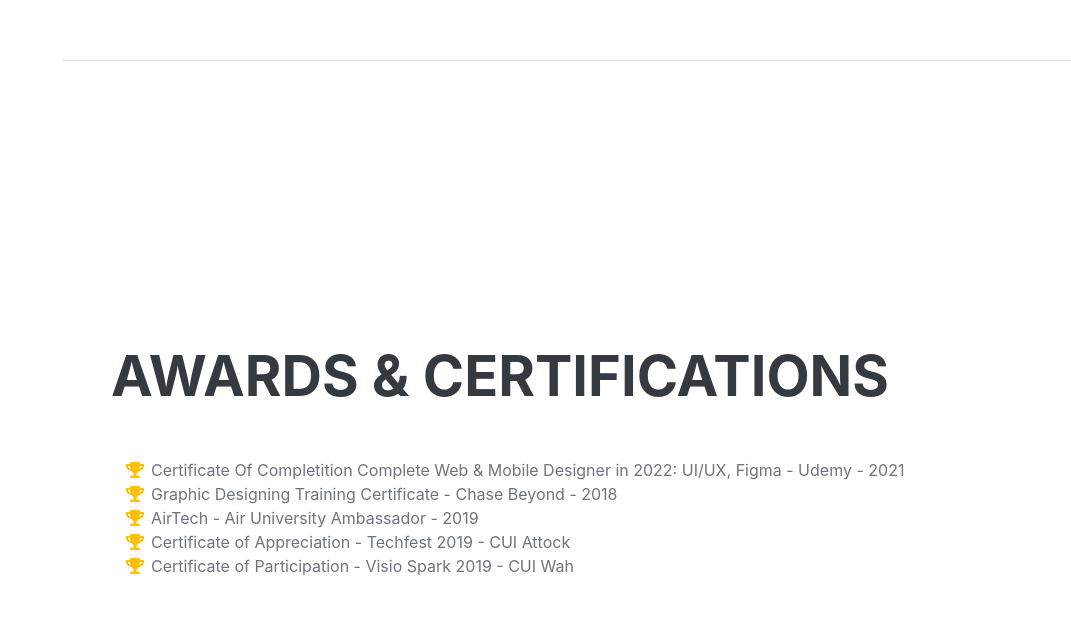
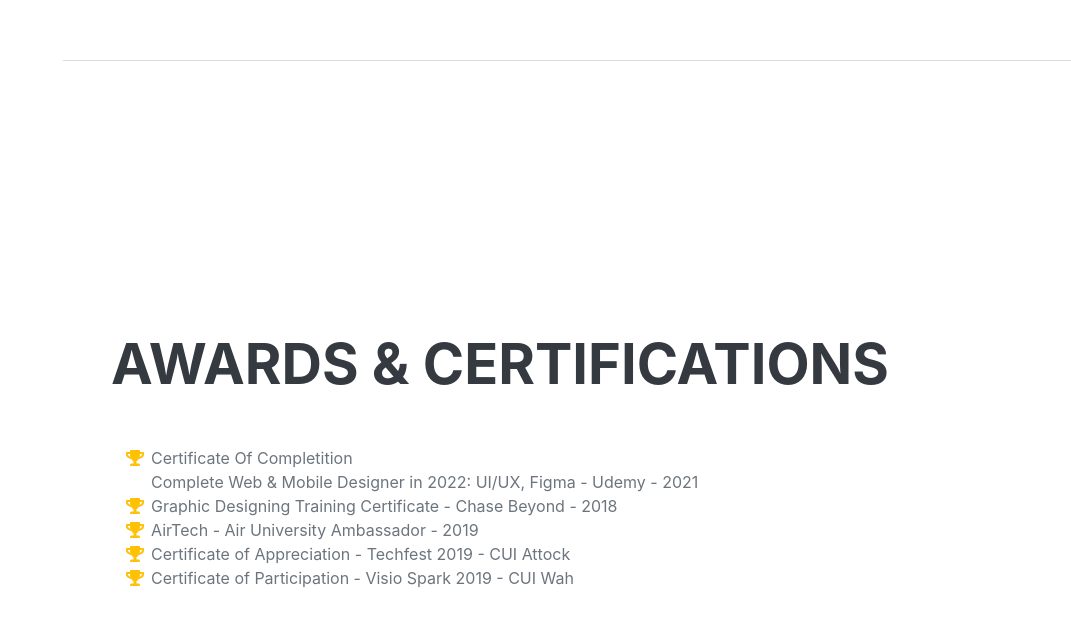
Before and after one commit to UsmanDurrani1999/Resume-US-ML-GD, a plain HTML site: page index.html in a window 1280 px wide. Shown: the part 4360-4985 px from the top of the page, without its empty margins (209-1280 px from the left). Drawn offline with nearby package versions, Linux system fonts and the light colour scheme; a web font is replaced by a local one.

Commit message:
Update index.html

```diff
--- a/index.html
+++ b/index.html
@@ -235,7 +235,7 @@
                     <ul class="fa-ul mb-0">
                         <li>
                             <span class="fa-li"><i class="fas fa-trophy text-warning"></i></span>
-                            Certificate Of Completition
+                            Certificate Of Completition <br>
                             Complete Web & Mobile Designer in 2022: UI/UX, Figma - Udemy - 2021
                         </li>
                         <li>
```
